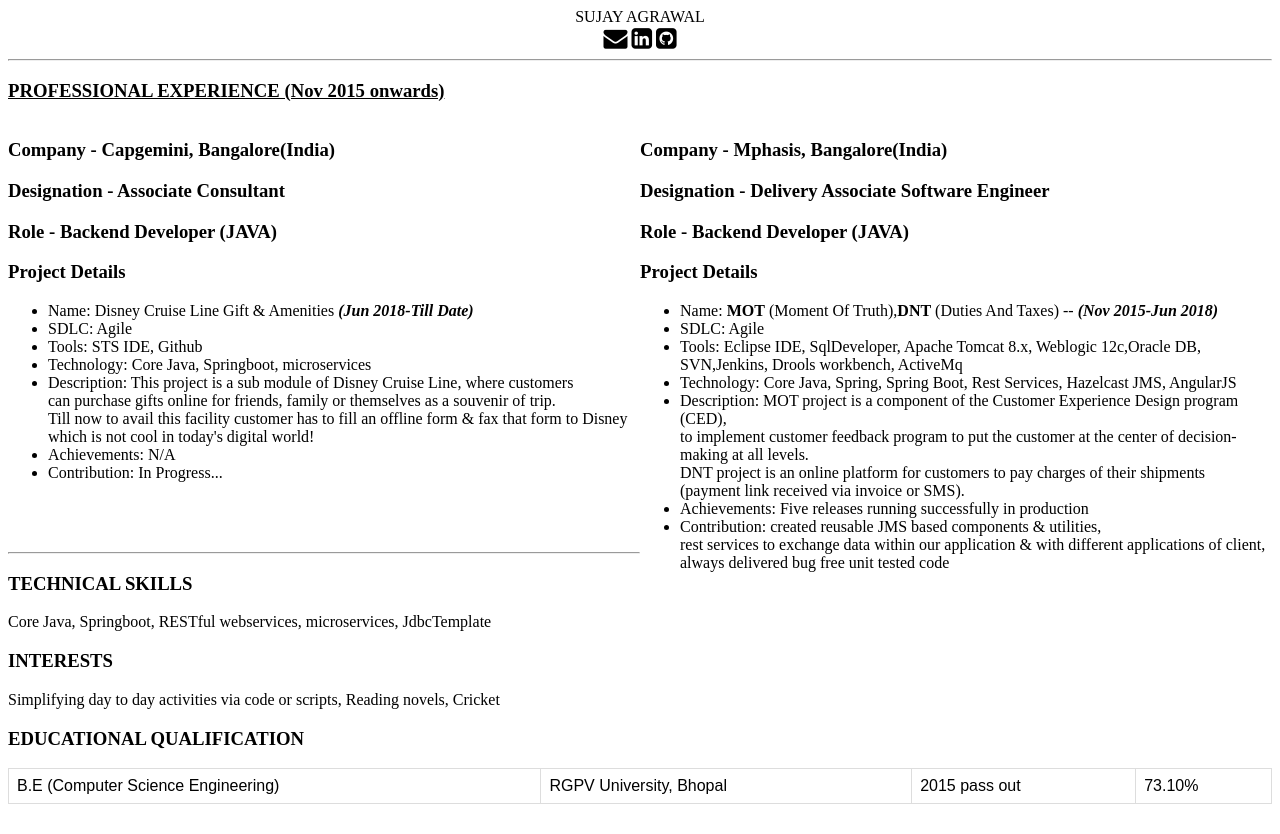
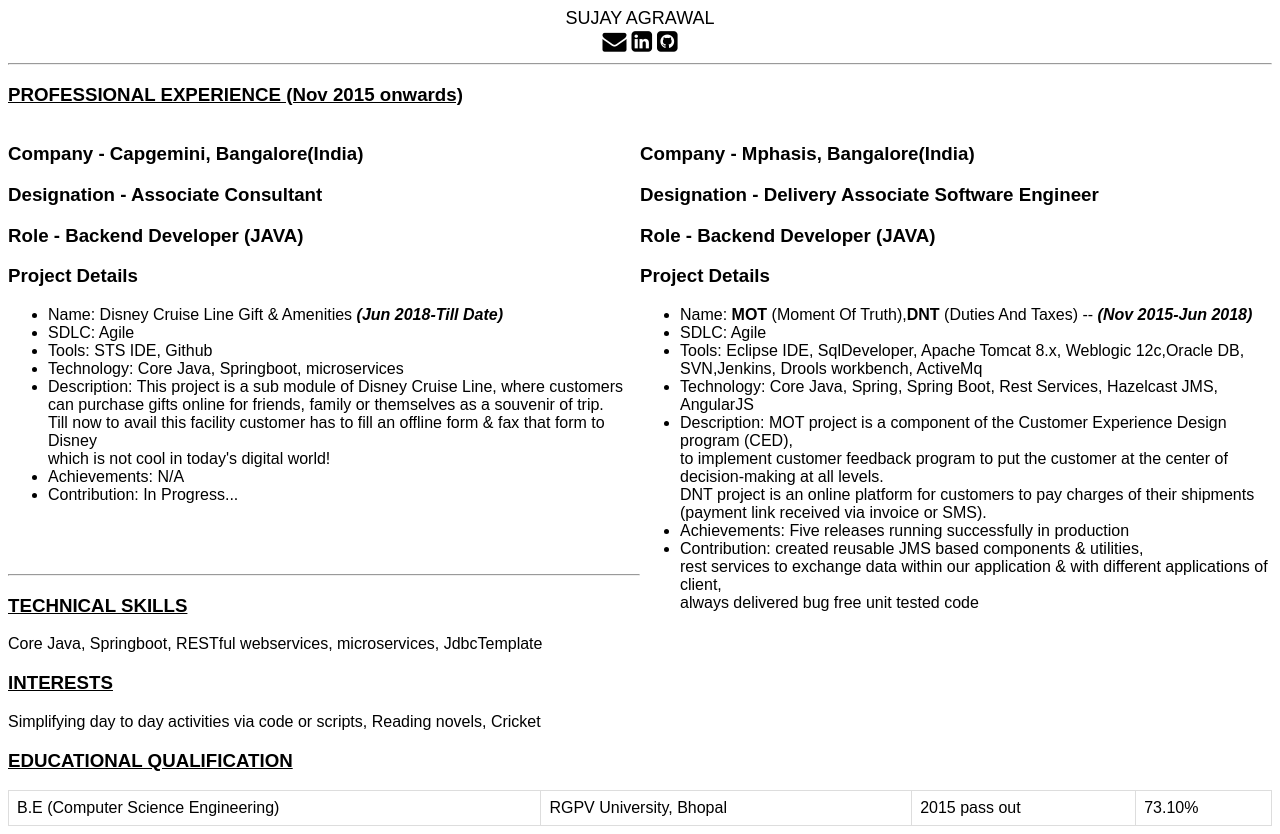
Before and after one commit to SujayAgrawal/SujayAgrawal.github.io, a plain HTML site: page index.html in a window 1280 px wide. Before the commit the page ends 812 px from the top, so only its background shows below. Drawn offline with Linux system fonts and the light colour scheme.

Commit message:
font-family changed to sans-serif

```diff
--- a/index.html
+++ b/index.html
@@ -20,6 +20,9 @@
     a {
       text-decoration: none;
     }
+    div {
+      font-family: sans-serif;
+    }
   </style>
   <meta name="viewport" content="width=device-width, initial-scale=1">
   <link rel="stylesheet" href="https://cdnjs.cloudflare.com/ajax/libs/font-awesome/4.7.0/css/font-awesome.min.css">
@@ -27,7 +30,7 @@
 
 <body>
   <div>
-    <div style="text-align: center">
+    <div style="text-align: center;font-size: 18px">
       SUJAY AGRAWAL
       <br/>
       <a href="mailto:agrawalsujay11@gmail.com?Subject=Resume::Hello%20Sujay" target="_top">
@@ -107,13 +110,13 @@
     </div>
     <hr>
     <div>
-      <h3>TECHNICAL SKILLS</h3>
+      <h3><u>TECHNICAL SKILLS</u></h3>
       <p>Core Java, Springboot, RESTful webservices, microservices, JdbcTemplate</p>
 
-      <h3>INTERESTS</h3>
+      <h3><u>INTERESTS</u></h3>
       <p>Simplifying day to day activities via code or scripts, Reading novels, Cricket</p>
 
-      <h3>EDUCATIONAL QUALIFICATION</h3>
+      <h3><u>EDUCATIONAL QUALIFICATION</u></h3>
       <table>
 
         <tr>
```
